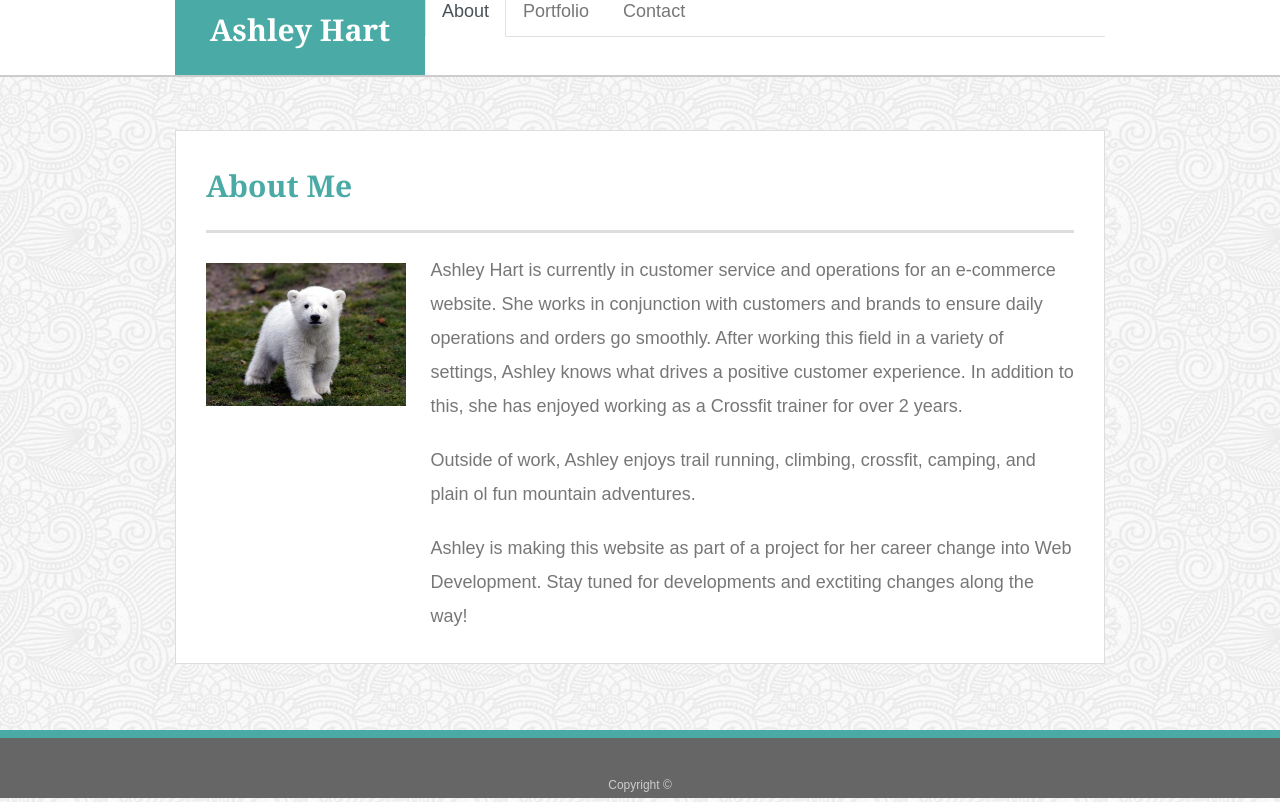
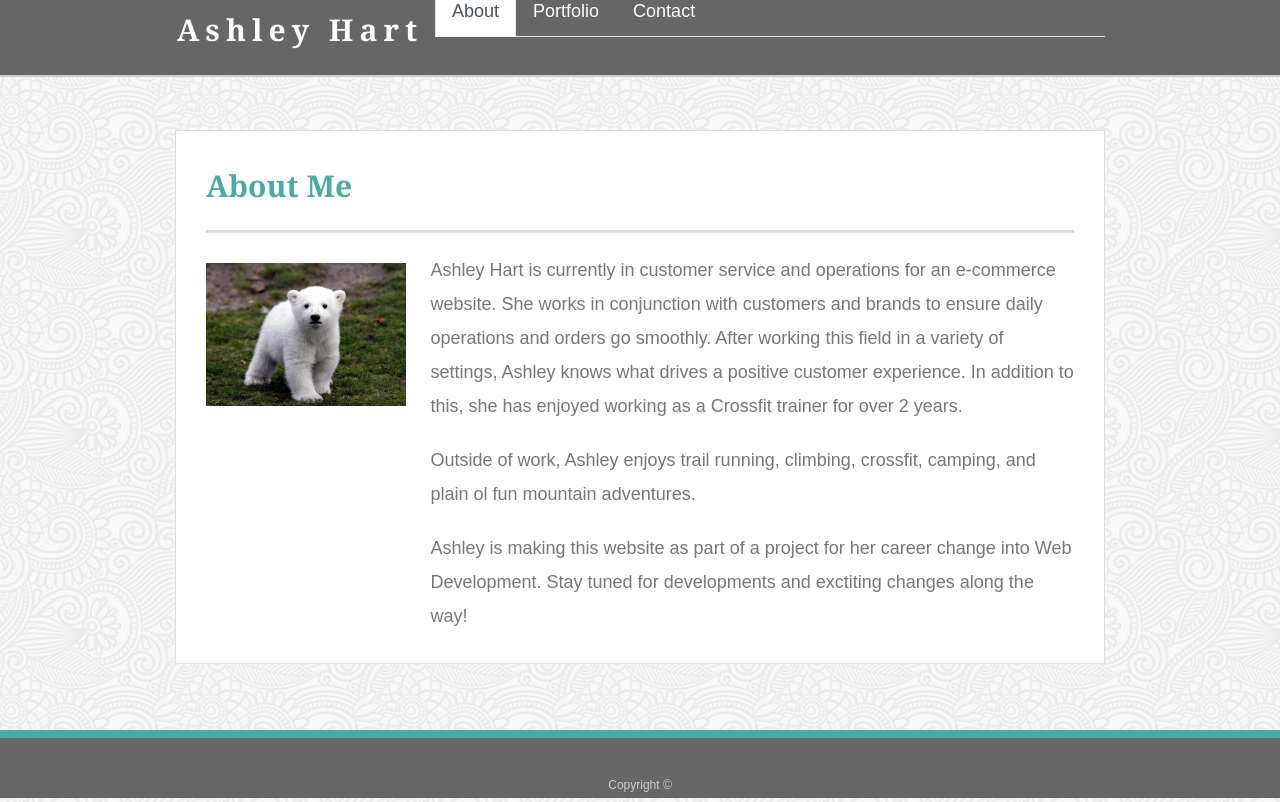
Before and after one commit to AshleyHart12/Bootstrap-Portfolio, a plain HTML site: page index.html in a window 1280 px wide. Drawn offline with nearby package versions, Linux system fonts and the light colour scheme.

Commit message:
push one

```diff
--- a/assets/css/style.css
+++ b/assets/css/style.css
@@ -20,13 +20,13 @@ body {
   }
 
   a:link {
-    color: #777777;
+    color: #ffffff;
     text-decoration: none;
 
 }
 
 a:visited {
- color: #777777;
+ color: #ffffff;
  text-decoration: none;
 }
 
@@ -79,7 +79,7 @@ a:active {
     margin-top: -15px;
     overflow: auto;
     color: #ffffff;
-    background: #ffffff;
+    background: #666666;
     border-bottom: 2px solid #cccccc;
   }
 
@@ -94,7 +94,9 @@ a:active {
     color: #ffffff;
     text-align: center;
     text-decoration: none;
-    background: #4aaaa5;
+    letter-spacing: .2em;
+    background: #666666;
+    margin-right: 10px;
 
   }
 
```
Also changed, not shown: index.html (+1 -0 lines).
